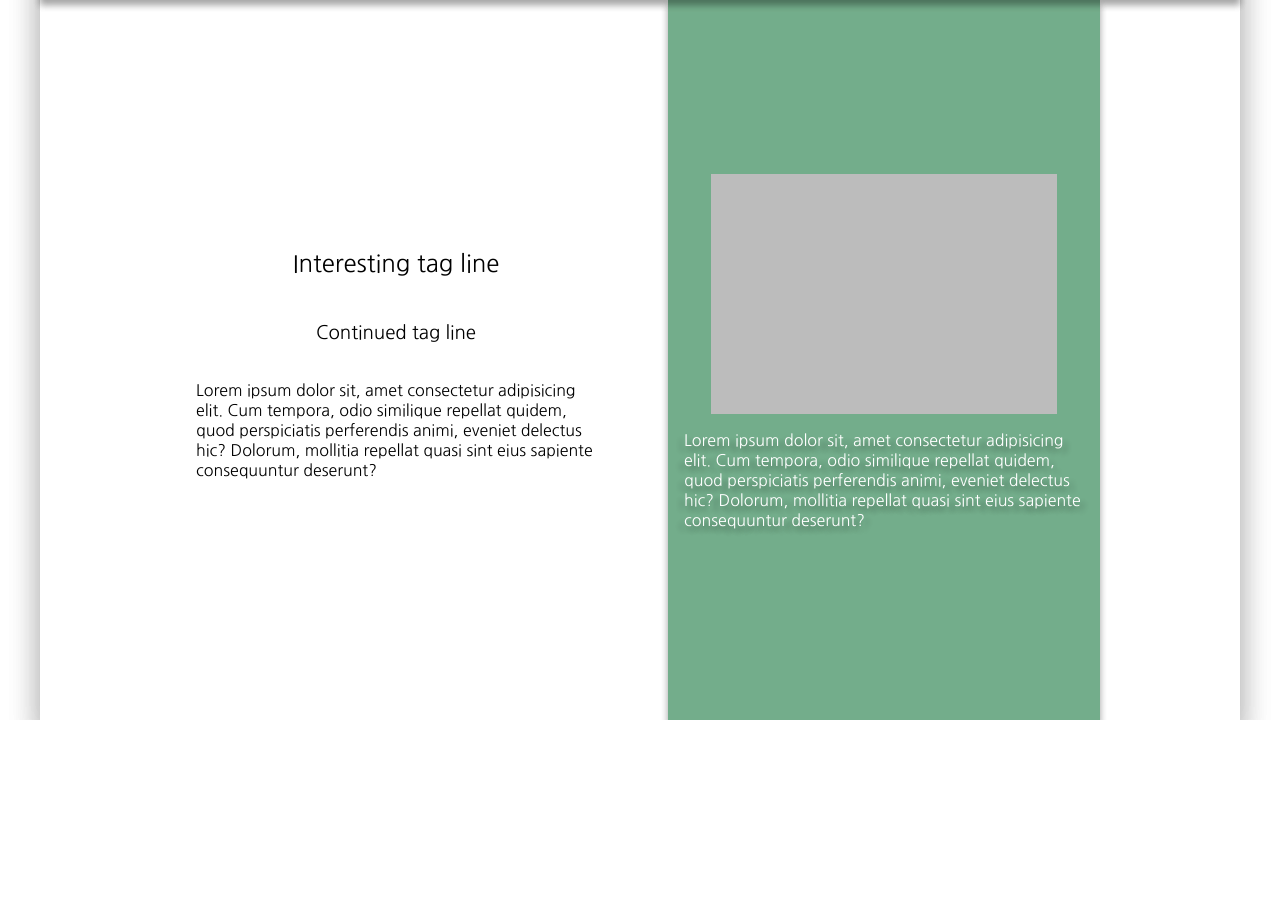
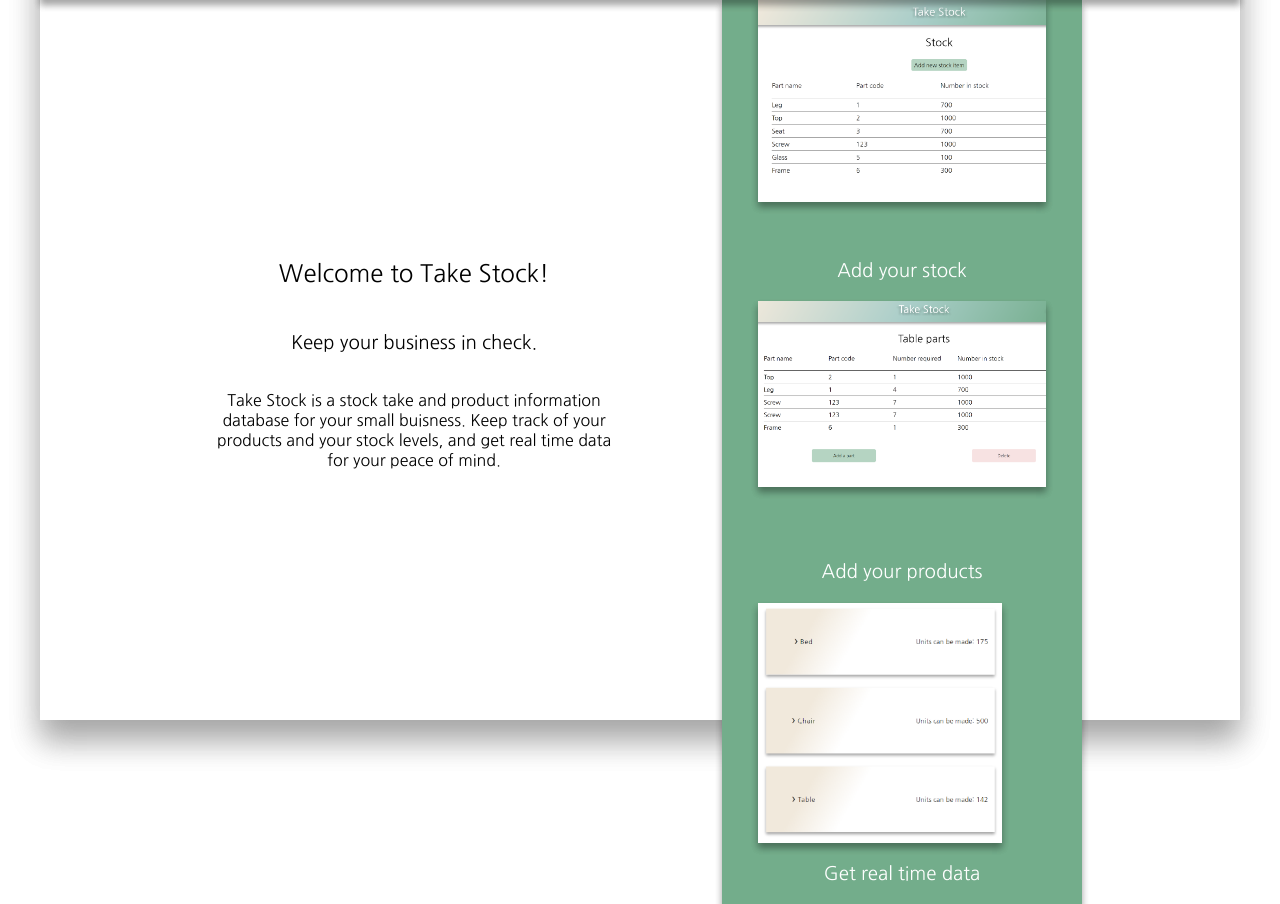
Before and after one commit to Ryan-B1yth/CLONE_stock_take_app, a Django app: page / in a window 1280 px wide. Shown: the part 80-984 px from the top of the page. Before the commit the page ends 800 px from the top, so only its background shows below. Run offline with Django 3.2, Linux system fonts and the light colour scheme.

Commit message:
Add images to home page and README, add content to README

```diff
--- a/stock_take/stock/static/css/home.css
+++ b/stock_take/stock/static/css/home.css
@@ -18,13 +18,23 @@
 
 .side-info p {
     margin: 1em;
+    text-align: center;
 }
 
 .images {
     height: 30vh;
     aspect-ratio: 3 / 2;
-    background-color: rgb(188, 188, 188);
     max-width: 80%;
+}
+
+.images img {
+    max-height: 100%;
+    max-width: 100%;
+    box-shadow: var(--shadow-s);
+}
+
+.tagline {
+   max-height: calc(100vh - var(--header-height));
 }
 
 .background {
@@ -37,6 +47,11 @@
     box-shadow: var(--shadow-s);
 }
 
+.background h3 {
+    color: #FFFFFF;
+    padding: 1em 0;
+}
+
 .background p {
     color: #FFFFFF;
     text-shadow: var(--shadow-tl);
--- a/stock_take/stock/templates/home.html
+++ b/stock_take/stock/templates/home.html
@@ -15,13 +15,23 @@
             <h2 class="nav-tab"><a class="nav-tab-link" href="{% url 'products' %}">Products</a></h2>
         {% else %}
             <aside class="side-info tagline">
-                <h2>Interesting tag line</h2>
-                <h3>Continued tag line</h3>
-                <p>Lorem ipsum dolor sit, amet consectetur adipisicing elit. Cum tempora, odio similique repellat quidem, quod perspiciatis perferendis animi, eveniet delectus hic? Dolorum, mollitia repellat quasi sint eius sapiente consequuntur deserunt?</p>
+                <h2>Welcome to Take Stock!</h2>
+                <h3>Keep your business in check.</h3>
+                <p>Take Stock is a stock take and product information database for your small buisness. Keep track of your products and your stock levels, and get real time data for your peace of mind.</p>
             </aside>
             <aside class="side-info background">
-                <div class="images"></div>
-                <p>Lorem ipsum dolor sit, amet consectetur adipisicing elit. Cum tempora, odio similique repellat quidem, quod perspiciatis perferendis animi, eveniet delectus hic? Dolorum, mollitia repellat quasi sint eius sapiente consequuntur deserunt?</p>
+                <div class="images stock-page-img">
+                    <img src="{% static 'assets/images/stock_page.PNG' %}" alt="">
+                </div>
+                <h3>Add your stock</h3>
+                <div class="images">
+                    <img class="products-page-img" src="{% static 'assets/images/products_page.PNG' %}" alt="">
+                </div>
+                <h3>Add your products</h3>
+                <div class="images">
+                    <img class="data-img" src="{% static 'assets/images/data.PNG' %}" alt="">
+                </div>
+                <h3>Get real time data</h3>
             </aside>
         {% endif %}
 
```
Also changed, not shown: README.md, stock_take/db.sqlite3, stock_take/stock/static/assets/images/README_product_page.PNG (added), stock_take/stock/static/assets/images/README_stock_page.PNG (added), stock_take/stock/static/assets/images/admin_view.PNG (added), stock_take/stock/static/assets/images/data.PNG (added), stock_take/stock/static/assets/images/home_page_1.PNG (added), stock_take/stock/static/assets/images/home_page_2.PNG (added), stock_take/stock/static/assets/images/products_page.PNG (added), stock_take/stock/static/assets/images/stock_page.PNG (added), stock_take/stock/static/assets/wireframes/admin.jpg (added), stock_take/stock/static/assets/wireframes/form.jpg (added), stock_take/stock/static/assets/wireframes/home.jpg (added), stock_take/stock/static/assets/wireframes/logged_in_home.jpg (added), 2 more files.
